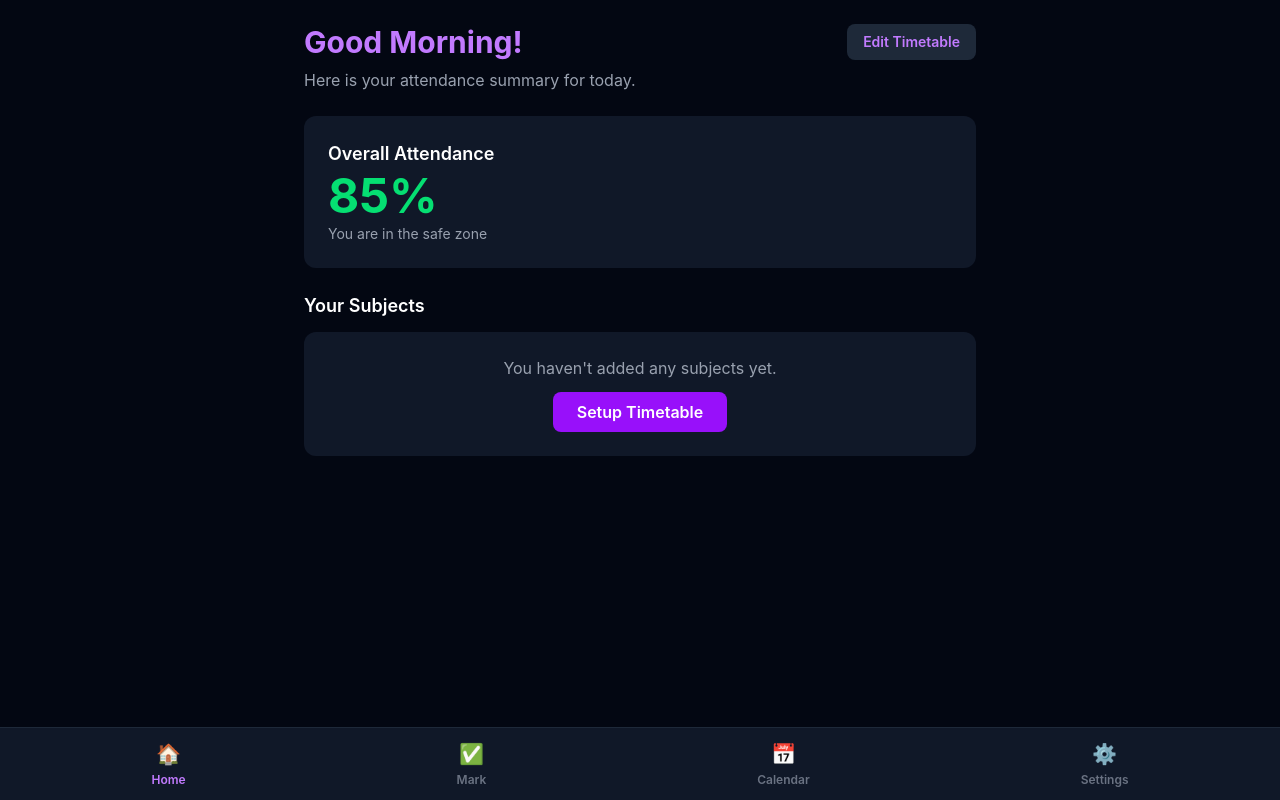
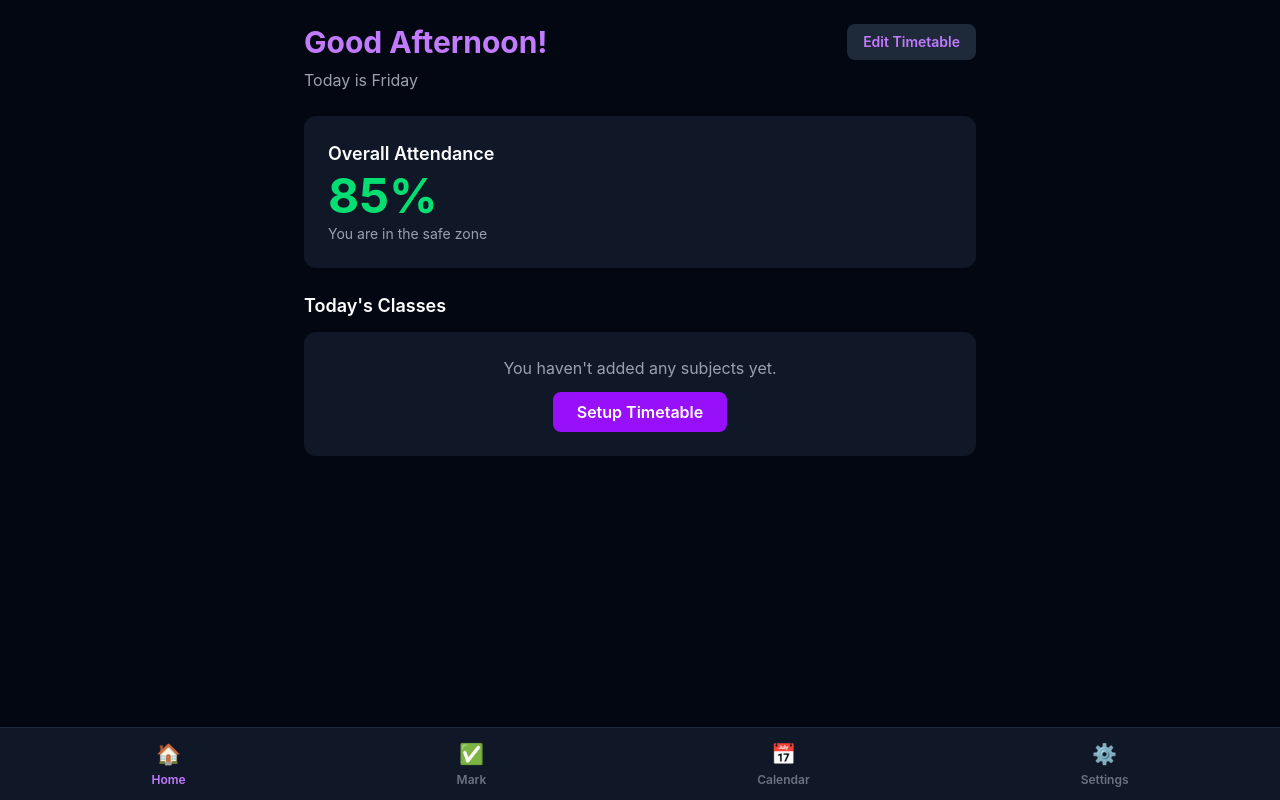
Before and after one commit to Zafin-Mohamed/attendease, a React app in the folder frontend/: page /dashboard in a window 1280 px wide. Built offline with nearby package versions, Linux system fonts and the light colour scheme; the HTML template or start-up script is replaced by a standard one.

Commit message:
Show today's classes and dynamic time-based greeting on dashboard

```diff
--- a/frontend/src/pages/Dashboard.jsx
+++ b/frontend/src/pages/Dashboard.jsx
@@ -1,21 +1,37 @@
 import { useNavigate } from 'react-router-dom'
 import Navbar from '../components/Navbar'
 
+const DAY_NAMES = ['Sunday', 'Monday', 'Tuesday', 'Wednesday', 'Thursday', 'Friday', 'Saturday']
+
 function Dashboard({ subjects }) {
   const navigate = useNavigate()
+
+  const today = new Date()
+  const todayName = DAY_NAMES[today.getDay()]
+
+  const hour = today.getHours()
+
+let greeting = 'Good Morning!'
+if (hour >= 12 && hour < 17) {
+  greeting = 'Good Afternoon!'
+} else if (hour >= 17) {
+  greeting = 'Good Evening!'
+}
+
+  const todaysSubjects = subjects.filter((subject) => subject.days.includes(todayName))
 
   return (
     <div className="min-h-screen bg-gray-950 text-white px-4 py-6">
       <div className="max-w-2xl mx-auto">
         <div className="flex justify-between items-center mb-2">
-          <h1 className="text-3xl font-bold text-purple-400">Good Morning!</h1>
+          <h1 className="text-3xl font-bold text-purple-400">{greeting}</h1>
           <button
             onClick={() => navigate('/timetable-setup')}
             className="text-sm bg-gray-800 hover:bg-gray-700 text-purple-400 px-4 py-2 rounded-lg font-semibold">
             Edit Timetable
           </button>
         </div>
-        <p className="text-gray-400 mb-6">Here is your attendance summary for today.</p>
+        <p className="text-gray-400 mb-6">Today is {todayName}</p>
 
         <div className="bg-gray-900 rounded-xl p-6 mb-6">
           <h2 className="text-lg font-semibold text-white mb-1">Overall Attendance</h2>
@@ -23,7 +39,7 @@ function Dashboard({ subjects }) {
           <p className="text-gray-400 text-sm mt-1">You are in the safe zone</p>
         </div>
 
-        <h2 className="text-lg font-semibold text-white mb-3">Your Subjects</h2>
+        <h2 className="text-lg font-semibold text-white mb-3">Today's Classes</h2>
 
         {subjects.length === 0 ? (
           <div className="bg-gray-900 rounded-xl p-6 text-center">
@@ -34,9 +50,13 @@ function Dashboard({ subjects }) {
               Setup Timetable
             </button>
           </div>
+        ) : todaysSubjects.length === 0 ? (
+          <div className="bg-gray-900 rounded-xl p-6 text-center">
+            <p className="text-gray-400">No classes scheduled for today. Enjoy your day off!</p>
+          </div>
         ) : (
           <div className="flex flex-col gap-4">
-            {subjects.map((subject) => (
+            {todaysSubjects.map((subject) => (
               <div key={subject.id} className="bg-gray-900 rounded-xl p-4 border-l-4 border-gray-600">
                 <p className="text-white font-semibold capitalize">{subject.name}</p>
                 <p className="text-gray-400 text-sm">No attendance marked yet</p>
```
